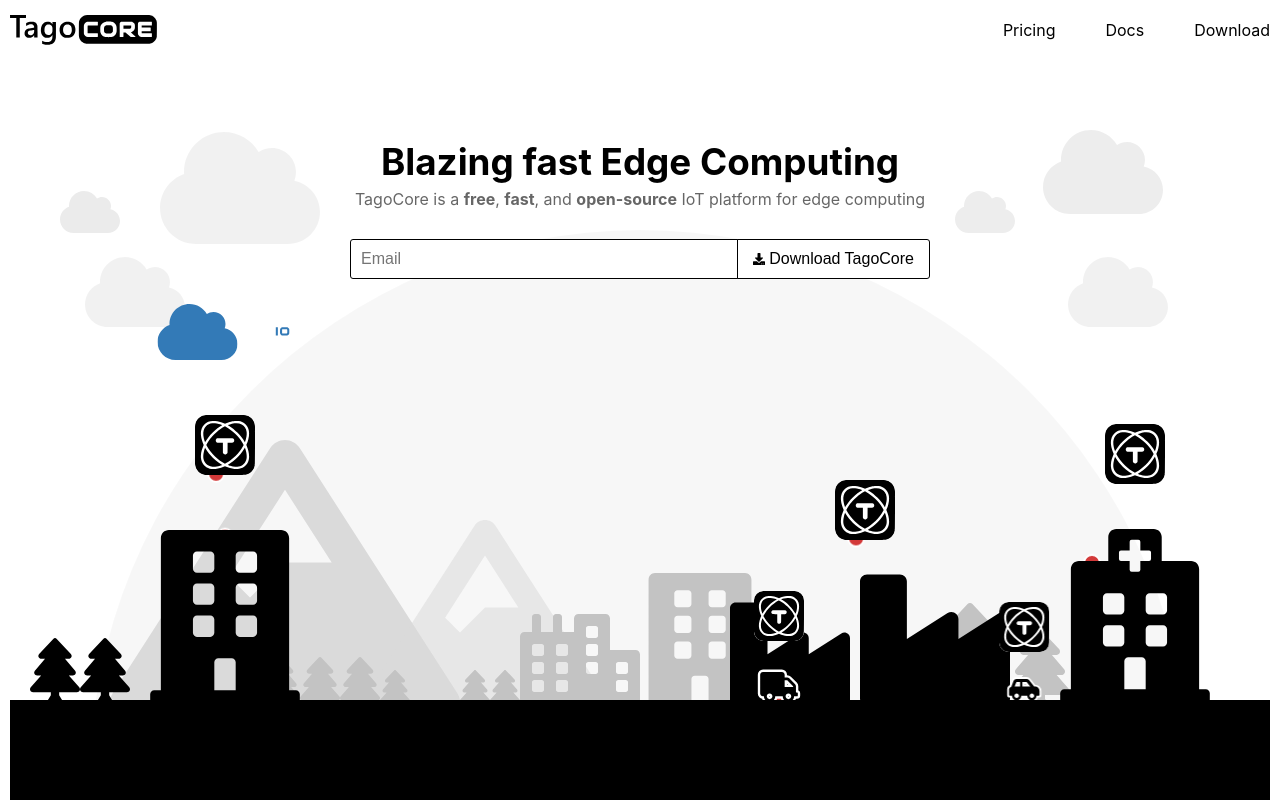
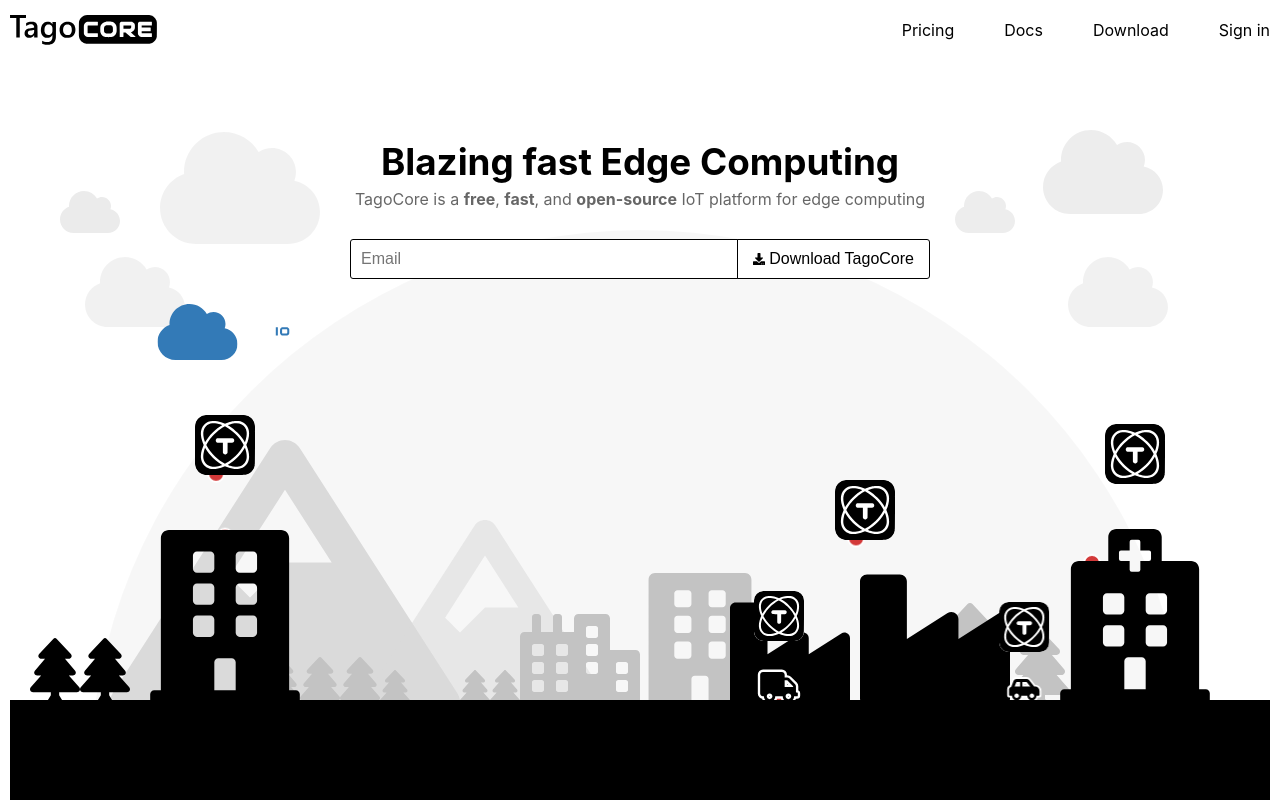
Before and after one commit to tago-io/tagocore-website, a Next.js app: page / in a window 1280 px wide. Shown: the top 800 px of the page. Built offline with nearby package versions, Linux system fonts and the light colour scheme.

Commit message:
feat: small adjustments to deploy website

```diff
--- a/components/Account/Login/Login.tsx
+++ b/components/Account/Login/Login.tsx
@@ -40,11 +40,6 @@
         if (!pinCode) {
           // wait a bit for the banner animation
           await new Promise((resolve) => setTimeout(resolve, 1000));
-        }
-
-        if (!String(email).includes("@tago.io")) {
-          // temporary block
-          throw new Error("Invalid credentials");
         }
 
         // logs in and gets the account
--- a/components/Page/Header/Header.tsx
+++ b/components/Page/Header/Header.tsx
@@ -60,10 +60,14 @@
               Download
             </Link>
 
-            {account && (
+            {account ? (
               <>
                 <AccountDropdown account={account} />
               </>
+            ) : (
+              <Link className="download item color-primary-hover" href="/auth/login">
+                Sign in
+              </Link>
             )}
           </div>
         </div>
--- a/components/Plugin/Publish/PublishProgress.tsx
+++ b/components/Plugin/Publish/PublishProgress.tsx
@@ -68,9 +68,7 @@
               <span> &nbsp;{error}</span>
             </div>
           ) : done ? (
-            <div>
-              Success! We&apos;ll send an e-mail to <b>{account.email}</b> with more details.
-            </div>
+            <div>Success! Your Plugin will be published soon.</div>
           ) : (
             <span>Please wait...</span>
           )}
```
